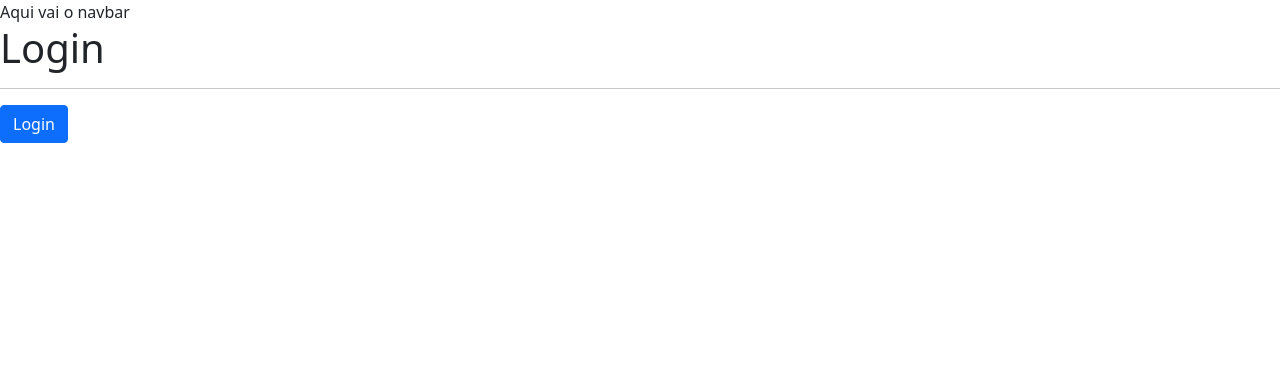
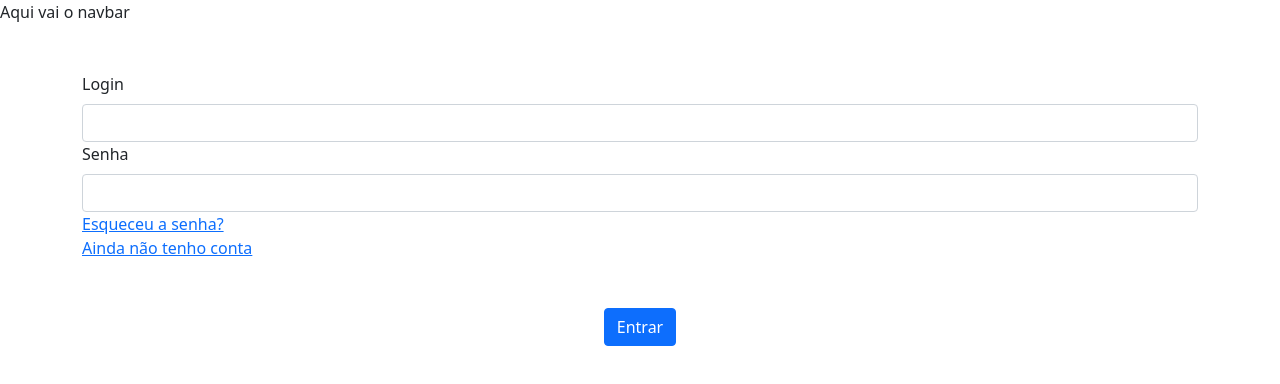
Before and after one commit to iwtrainingbr/app-front-10, a React (Create React App) app: page /login in a window 1280 px wide. Shown: the top 384 px of the page. Built offline with nearby package versions, Linux system fonts and the light colour scheme.

Commit message:
criei tela de login

```diff
--- a/src/pages/Login/index.js
+++ b/src/pages/Login/index.js
@@ -1,10 +1,33 @@
+import {Link} from "react-router-dom";
+
 export default function Login() {
   return (
-    <div>
-      <h1>Login</h1>
-      <hr/>
 
-      <button className="btn btn-primary">Login</button>
-    </div>
+
+
+      <div className=" mt-5 container mb-3">
+          <form>
+              <label for="exampleInputEmail1" className="form-label">Login</label>
+              <input type="email" class="form-control" id="exampleInputEmail1" aria-describedby="emailHelp"/>
+
+              <label for="exampleInputPassword1" class="form-label">Senha</label>
+              <input type="password" class="form-control" id="exampleInputPassword1"/>
+
+              <Link to="/recuperar-senha">Esqueceu a senha?</Link><br/>
+              <Link to="/cadastro">Ainda não tenho conta</Link>
+
+
+              <div class="mt-5 text-center">
+                <button type="submit" class="btn btn-primary">Entrar</button>
+              </div>
+          </form>
+      </div>
+
+
+
+
+
+
+
   )
 }
```
